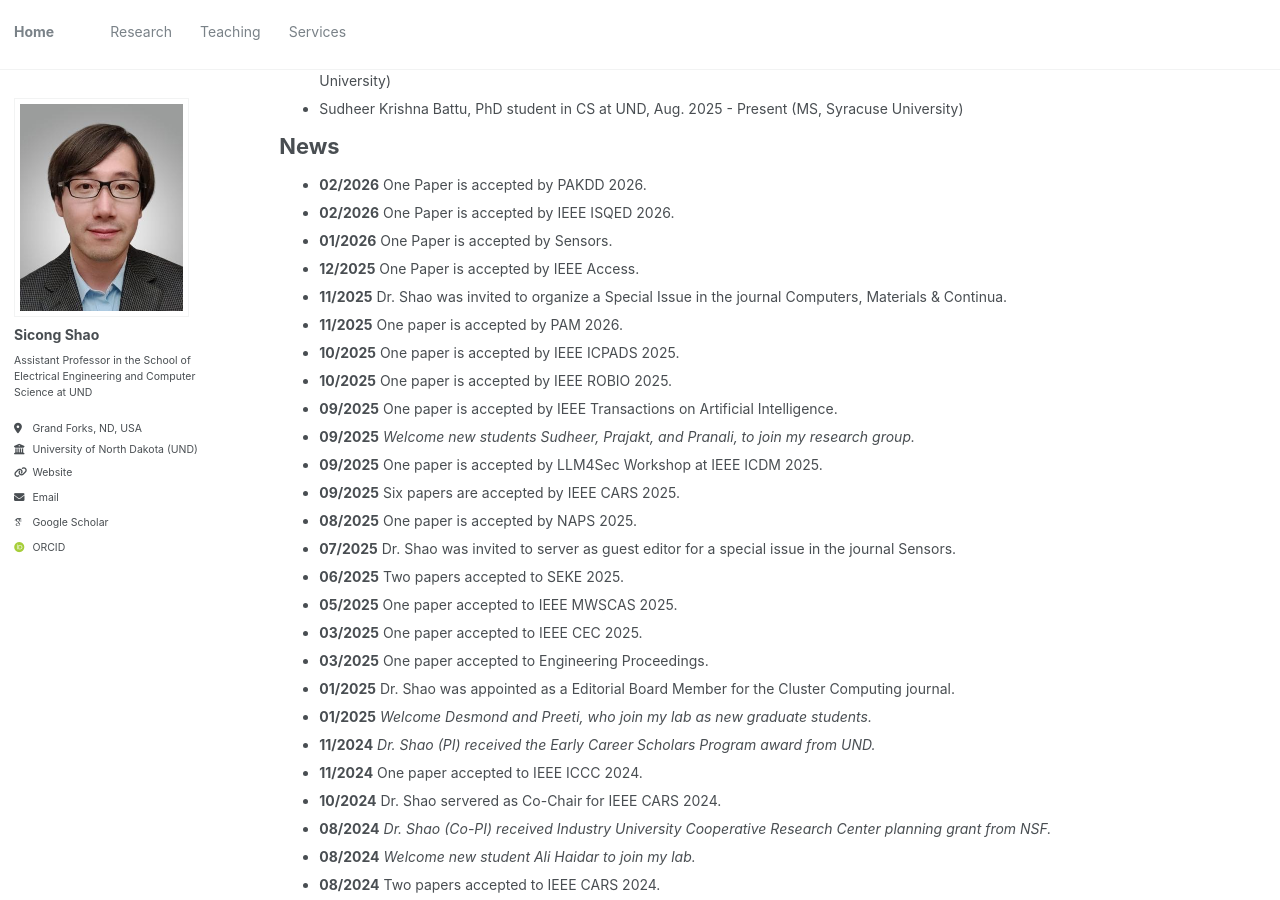
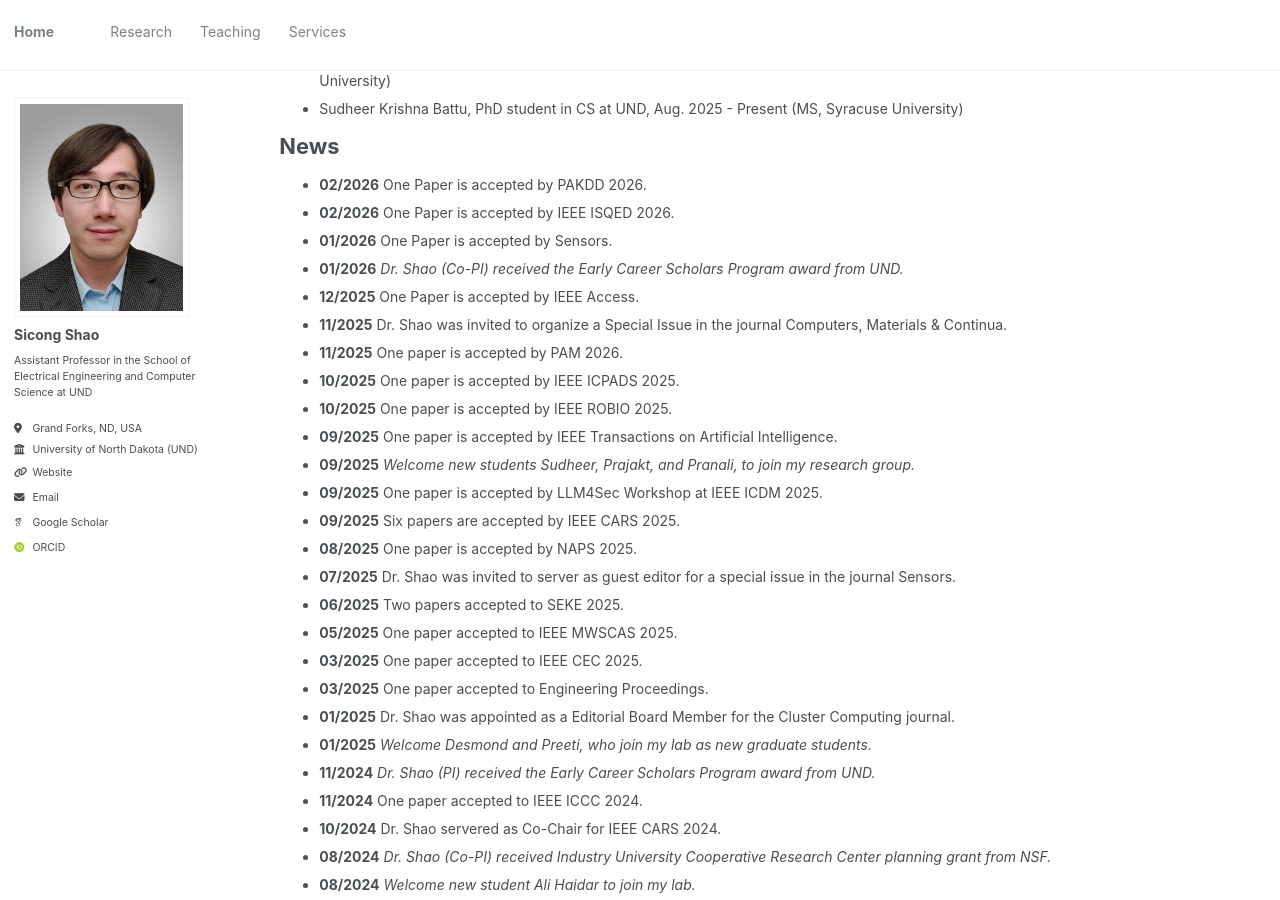
Before and after one commit to sicongshao/sicongshao.github.io, a Jekyll site: the page built from _pages/about.md, in a window 1280 px wide and 900 px high, scrolled down 585 px. Built offline with Jekyll 4.4.1, drawn with Linux system fonts in a browser that asks for light colours; some web fonts are replaced.

Commit message:
first commit

```diff
--- a/_pages/about.md
+++ b/_pages/about.md
@@ -35,6 +35,7 @@ News
 * **02/2026** One Paper is accepted by PAKDD 2026.
 * **02/2026** One Paper is accepted by IEEE ISQED 2026.
 * **01/2026** One Paper is accepted by Sensors.
+* **01/2026** *Dr. Shao (Co-PI) received the Early Career Scholars Program award from UND.*
 * **12/2025** One Paper is accepted by IEEE Access.
 * **11/2025** Dr. Shao was invited to organize a Special Issue in the journal Computers, Materials & Continua.
 * **11/2025** One paper is accepted by PAM 2026.
```
